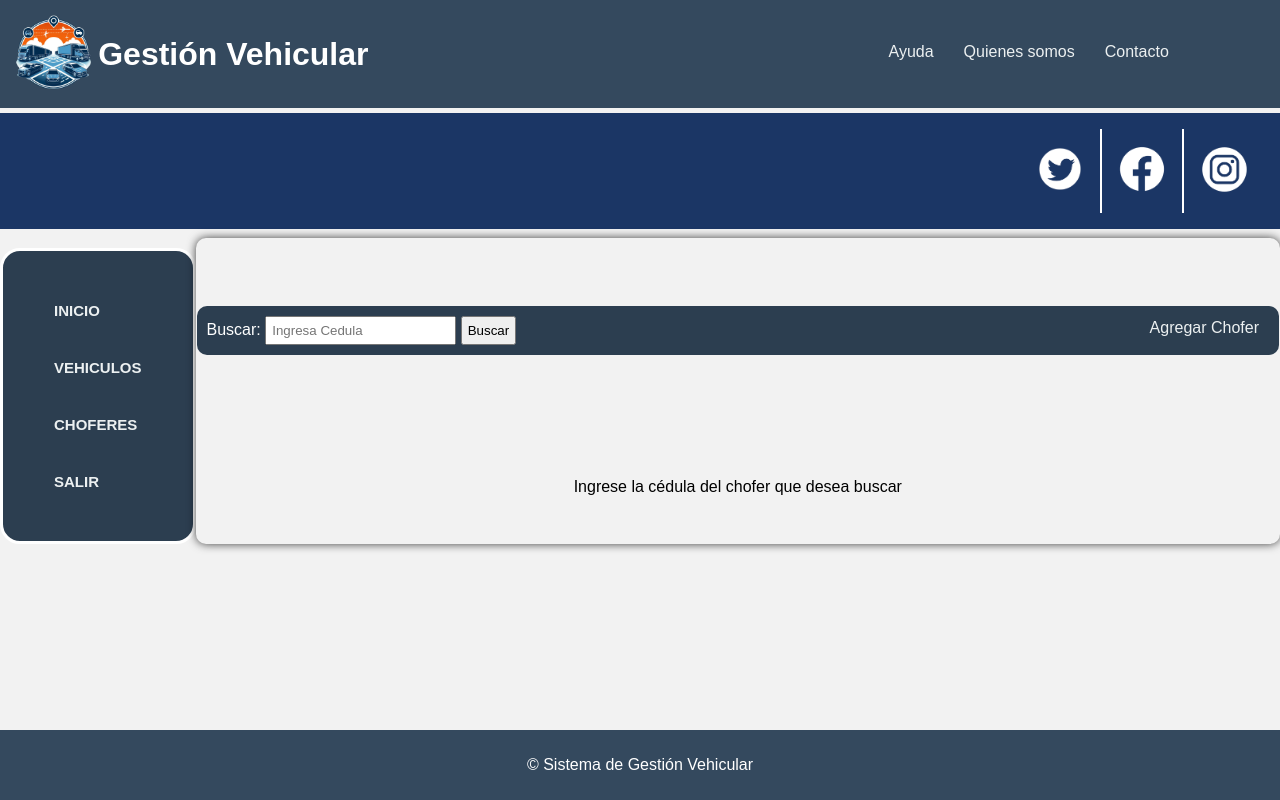
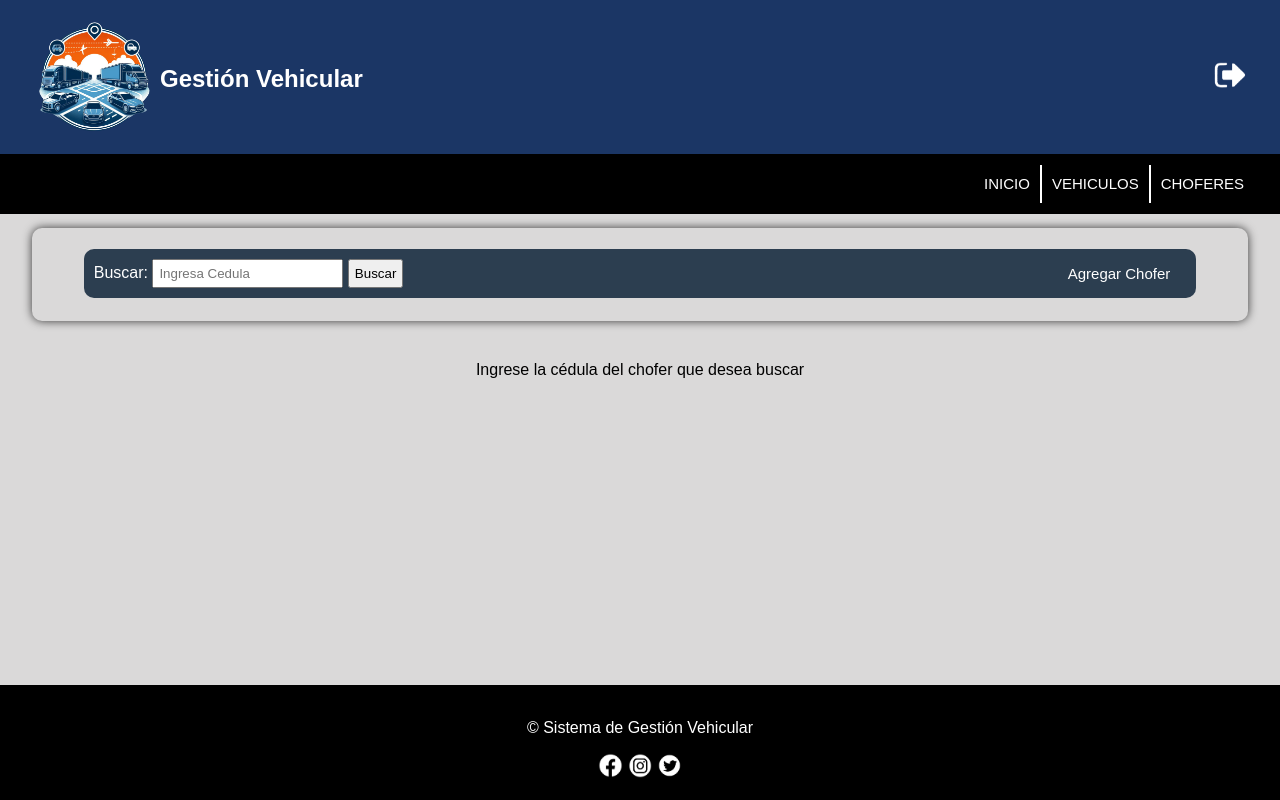
Before and after one commit to pacoquiroga/Gestion-Vehicular, a PHP site: page /chofer.php in a window 1280 px wide. Run offline with PHP 8.4, Linux system fonts and the light colour scheme.

Commit message:
Choferes

```diff
--- a/chofer.php
+++ b/chofer.php
@@ -3,7 +3,7 @@ if (isset($_GET['busqueda'])) {
     $busqueda = $_GET['busqueda'];
 
 
-    $choferes = json_decode(file_get_contents('choferes.json'), true);
+    $choferes = json_decode(file_get_contents('datos/choferes.json'), true);
 
 
     $choferEncontrado = null;
@@ -22,230 +22,26 @@ if (isset($_GET['busqueda'])) {
     <meta charset="UTF-8">
     <meta name="viewport" content="width=device-width, initial-scale=1.0">
     <title>Gestión Vehicular</title>
-    <style>
-        body {
-            background-color: #F2F2F2;
-            margin: 0;
-            padding: 0;
-            display: flex;
-            flex-direction: column;
-            max-width: 100vw;
-            min-height: 100vh;
-            font-family: 'Arial', sans-serif;
-        }
-
-        header {
-            display: flex;
-            align-items: center;
-            background-color: #34495E;
-            backdrop-filter: blur(5px);
-            color: white;
-            padding: 10px;
-        }
-
-        section {
-            display: flex;
-            justify-content: center;
-            margin-top: 4px;
-        }
-
-        .menu {
-            border-radius: 20px;
-            border: 3px solid #fff;
-            background-color: #2C3E50;
-            padding: 1px;
-            display: flex;
-            flex-direction: column;
-            align-items: flex-start;
-            width: 200px;
-            margin-top: 10px;
-        }
-
-        .menu ul {
-            list-style-type: none;
-            padding: 0;
-            margin: 30px;
-            display: flex;
-            flex-direction: column;
-        }
-
-        .menu li {
-            padding: 20px;
-            transition: background-color 0.3s;
-            border: none;
-        }
-
-        .menu a {
-            text-decoration: none;
-            color: #ECF0F1;
-            font-weight: bold;
-            font-size: 15px;
-            display: block;
-            width: 100%;
-            height: 100%;
-        }
-
-        .menu li:hover {
-            background-color: #3498DB;
-        }
-
-
-        .adicional {
-
-            padding: 0px;
-            margin-bottom: 5px;
-        }
-
-        .adicional ul {
-            list-style-type: none;
-            margin: 10px;
-            padding: 5px;
-            display: flex;
-            justify-content: flex-end;
-            margin-left: 500px;
-
-        }
-
-        .adicional li {
-            padding: 15px;
-            transition: background-color 0.3s;
-        }
-
-        .adicional a {
-            color: #ECF0F1;
-            text-decoration: none;
-        }
-
-        .redes {
-            background-color: #1B3665;
-            padding: 1px;
-            margin-top: 5px;
-            margin-bottom: 5px;
-        }
-
-        .redes ul {
-            list-style-type: none;
-            margin: 10px;
-            padding: 5px;
-            display: flex;
-            justify-content: flex-end;
-        }
-
-        .redes li {
-            border-right: 2px solid #fff;
-            padding: 15px;
-            transition: background-color 0.3s;
-        }
-
-        .redes li:last-child {
-            border-right: none;
-        }
-
-        table {
-            width: 100%;
-            border-collapse: collapse;
-            box-shadow: 0px 0px 10px 0px rgba(0, 0, 0, 0.75);
-            border-radius: 10px;
-        }
-
-        .barra-navegacion {
-            display: flex;
-            justify-content: space-between;
-            align-items: center;
-            background-color: #2C3E50;
-            padding: 10px;
-            border-radius: 10px;
-            margin-top: 20px;
-            margin-bottom: 20px;
-        }
-
-        .barra-navegacion form {
-            margin-right: 20px;
-        }
-
-        .barra-navegacion form input {
-            padding: 5px;
-        }
-
-
-
-        .barra-navegacion nav a {
-            margin-right: 10px;
-        }
-
-        .informacion {
-            display: flex;
-            gap: 20px;
-            justify-content: space-between;
-            align-items: flex-start;
-            width: 100%;
-        }
-
-        .informacion article {
-            flex: 1;
-            max-width: 40%;
-            background-color: #ECF0F1;
-            border-radius: 8px;
-            box-shadow: 0 4px 8px rgba(0, 0, 0, 0.1);
-            margin-top: 20px;
-            padding: 20px;
-        }
-
-        .informacion h1 {
-            color: #3498DB;
-            text-align: center;
-        }
-
-        .informacion p {
-            color: #34495E;
-            margin: 10;
-        }
-
-        .informacion .titulo {
-            color: #3498DB;
-        }
-
-        footer {
-            background-color: #34495E;
-            color: white;
-            padding: 10px;
-            text-align: center;
-            margin-top: auto;
-        }
-    </style>
+    <link rel="stylesheet" href="css/main.css">
+    <link rel="stylesheet" href="css/chofer.css">
 </head>
 
 <body>
     <header>
-        <img width="7%" src="../img/LogoGestionVehicular.png" alt="Logo Gestion Vehicular">
-        <h1 align="center">Gestión Vehicular</h1>
-        <nav class="adicional">
+        <section class="logoEmpresa">
+            <img id="logoEmpresa" src="img/LogoGestionVehicular.png" alt="Logo Gestion Vehicular">
+            <h1>Gestión Vehicular</h1>
+        </section>
+        <a href="index.html"><img class="logoSalir" src="img/LogoCerrarSesion.png" alt="Logo Cerrar Sesión"></a>
+    </header>
+    <nav>
         <ul>
-                <li><a href="#">Ayuda</a></li>
-                <li><a href="#">Quienes somos</a></li>
-                <li><a href="#">Contacto</a></li>
-            </ul>
-        </nav>
-    </header>
-
-    <nav class="redes">
-        <ul>
-            <li><a href="https://x.com"><img width="50px" src="../img/LogoTwitter.png" alt="Twitter"></a></li>
-            <li><a href="https://facebook.com"><img width="50px" src="../img/LogoFacebook.png" alt="Facebook"></a></li>
-            <li><a href="https://instagram.com"><img width="50px" src="../img/LogoInsta.png" alt="Instagram"></a></li>
+            <li><a href="inicio.php">INICIO</a></li>
+            <li><a href="vehiculos.php">VEHICULOS</a></li>
+            <li><a href="chofer.php">CHOFERES</a></li>
         </ul>
     </nav>
     <section>
-        <section class="menu">
-            <nav>
-                <ul>
-                    <li><a href="inicio.php">INICIO</a></li>
-                    <li><a href="#">VEHICULOS</a></li>
-                    <li><a href="chofer.php">CHOFERES</a></li>
-                    <li><a href="../index.html">SALIR</a></li>
-                </ul>
-            </nav>
-        </section>
         <table>
             <tr>
                 <td>
@@ -264,6 +60,7 @@ if (isset($_GET['busqueda'])) {
             </tr>
             <tr>
                 <td>
+        </table>
     </section>
     <section class="contenedor-informacion">
         <?php if (isset($choferEncontrado)): ?>
@@ -297,12 +94,26 @@ if (isset($_GET['busqueda'])) {
                     <p><strong class="titulo">Fecha de entrada: </strong>
                         <?php echo $choferEncontrado['fecha_entrada']; ?>
                     </p>
+                    <?php
+                    if ($choferEncontrado['vehiculo_asignado'] == '') { ?>
+                        <a href="vehiculos.php" class="botonAsignar">Asignar Vehículo</a>
+                    <?php } else { ?>
+                        <form action="vehiculos.php" method="post" class="formVehiculo">
+                            <input type="hidden" class="titulo" name="vehiculos"
+                                value="<?php echo $choferEncontrado['vehiculo_asignado']; ?>">
+                            <span><strong class="titulo">Vehículo Asignado: </strong></span>
+                            <button type="submit" class="vehiculoAsignado">
+                                <?php echo $choferEncontrado['vehiculo_asignado']; ?>
+                            </button>
+                        </form>
+                        <?php
+                    }
+                    ?>
+
                 </article>
                 <article style=" text-align:center; ">
                     <h1>Foto del Chofer</h1>
-                                    <img src="../img/<?php echo $choferEncontrado['foto']; ?>" width="50%"
-                                        alt="foto-chofer">
-
+                    <img src="img/<?php echo $choferEncontrado['foto']; ?>" width="50%" alt="foto-chofer">
                 </article>
             </section>
         <?php elseif (isset($_GET['busqueda'])): ?>
@@ -322,13 +133,14 @@ if (isset($_GET['busqueda'])) {
             </section>
         <?php endif; ?>
     </section>
-                </td>
-            </tr>
-        </table>
-    </section>
-    <footer>
+    <footer class="footerChofer">
         <p>&copy Sistema de Gestión Vehicular</p>
+        <a href="https://www.facebook.com/zuck?locale=es_LA"><img width="2%" src="img/LogoFacebook.png"
+                alt="LogoInsta"></a>
+        <a href="https://www.instagram.com/zuck/"><img width="2%" src="img/LogoInsta.png" alt="LogoInsta"></a>
+        <a href="https://twitter.com/MarkCrtlC"><img width="2%" src="img/LogoTwitter.png" alt="LogoInsta"> </a>
     </footer>
+
 </body>
 
 </html>
--- /dev/null
+++ b/css/chofer.css
@@ -0,0 +1,107 @@
+section {
+  display: flex;
+  justify-content: center;
+  margin-top: 4px;
+}
+
+.adicional {
+  background-color: #2c3e50;
+}
+
+.adicional a {
+  text-decoration: none;
+  padding: 5px;
+}
+
+.adicional a:hover {
+  background-color: grey;
+  transition: background-color 0.3s;
+}
+
+table {
+  margin-top: 10px;
+  width: 95%;
+  border-collapse: collapse;
+  box-shadow: 0px 0px 10px 0px rgba(0, 0, 0, 0.75);
+  border-radius: 10px;
+}
+
+.barra-navegacion {
+  display: flex;
+  justify-content: space-between;
+  align-items: center;
+  background-color: #2c3e50;
+  padding: 10px;
+  border-radius: 10px;
+  margin: 20px auto;
+  width: 90%;
+}
+
+.barra-navegacion form input {
+  padding: 5px;
+}
+
+.barra-navegacion nav a {
+  margin-right: 10px;
+}
+
+.contenedor-informacion {
+  margin: 20px auto;
+  width: 90%;
+}
+
+.informacion {
+  display: flex;
+  gap: 20px;
+  justify-content: space-between;
+  align-items: flex-start;
+  width: 100%;
+}
+
+.informacion article {
+  flex: 1;
+  max-width: 40%;
+  background-color: #ecf0f1;
+  border-radius: 8px;
+  box-shadow: 0 4px 8px rgba(0, 0, 0, 0.1);
+  margin-top: 20px;
+  padding: 20px;
+}
+
+.informacion h1 {
+  color: #3498db;
+  text-align: center;
+}
+
+.informacion p {
+  color: #34495e;
+  margin: 10;
+}
+
+.informacion .titulo {
+  color: #3498db;
+}
+
+.botonAsignar {
+  background-color: #2c3e50;
+  color: white;
+  padding: 10px;
+  border-radius: 5px;
+  text-decoration: none;
+}
+
+.vehiculoAsignado {
+  color: inherit;
+  border: none;
+  padding: 0;
+  font: inherit;
+  cursor: pointer;
+  margin: 0;
+  background: none;
+  color: black;
+}
+
+.vehiculoAsignado:hover {
+  color: grey;
+  transition: background-color 0.3s;
+}
--- a/css/main.css
+++ b/css/main.css
@@ -1,4 +1,4 @@
-html{
+html {
   scroll-behavior: smooth;
 }
 
@@ -7,6 +7,9 @@ body {
   margin: 0;
   padding: 0;
   font-family: Arial, Helvetica, sans-serif;
+  display: flex;
+  flex-direction: column;
+  min-height: 100vh;
 }
 
 header {
@@ -50,8 +53,6 @@ header a {
 nav {
   background-color: #000000;
   padding: 1px;
-  /* margin-top: 5px; */
-  /* margin-bottom: 5px; */
 }
 
 nav ul {
@@ -93,7 +94,6 @@ footer {
   text-align: center;
   box-sizing: border-box;
   margin-top: auto;
-
 }
 
 #logoRedes {
--- a/datos/choferes.json
+++ b/datos/choferes.json
@@ -8,6 +8,7 @@
     "licencia": "C",
     "sangre": "O+",
     "fecha_entrada": "1/12/2023",
+    "vehiculo_asignado": "PMA-7997",
     "foto": "id-photo2.jpg"
   },
   {
@@ -19,6 +20,7 @@
     "licencia": "B",
     "sangre": "A-",
     "fecha_entrada": "3/15/2022",
+    "vehiculo_asignado": "",
     "foto": "images.jfif"
   },
   {
```
Lines whose indentation alone changed are shown as unchanged.
